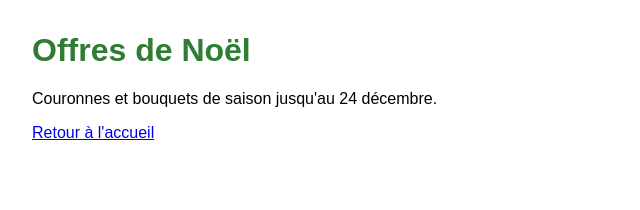
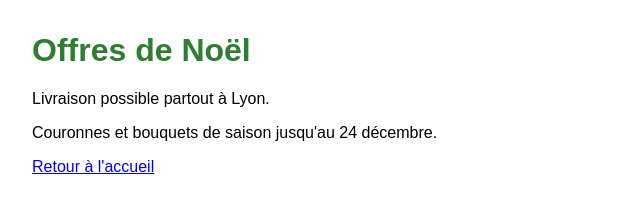
Before and after one commit to Abidharoon/fleurdelyon-equipe1, a plain HTML site: page noel.html in a window 1280 px wide. Shown: the whole page, without its empty margins (0-640 px from the left). Drawn offline with Linux system fonts and the light colour scheme.

Commit message:
Ajoute une phrase sur la livraison

```diff
--- a/noel.html
+++ b/noel.html
@@ -3,6 +3,7 @@
 <head><meta charset="utf-8"><title>Noël chez FleurDeLyon</title><link rel="stylesheet" href="style.css"></head>
 <body>
  <h1>Offres de Noël</h1>
+ <p>Livraison possible partout à Lyon.</p>
  <p>Couronnes et bouquets de saison jusqu'au 24 décembre.</p>
  <a href="index.html">Retour à l'accueil</a>
 </body>
```
